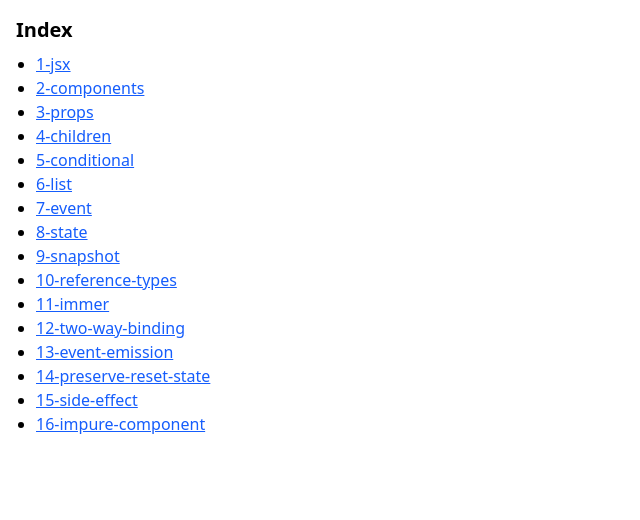
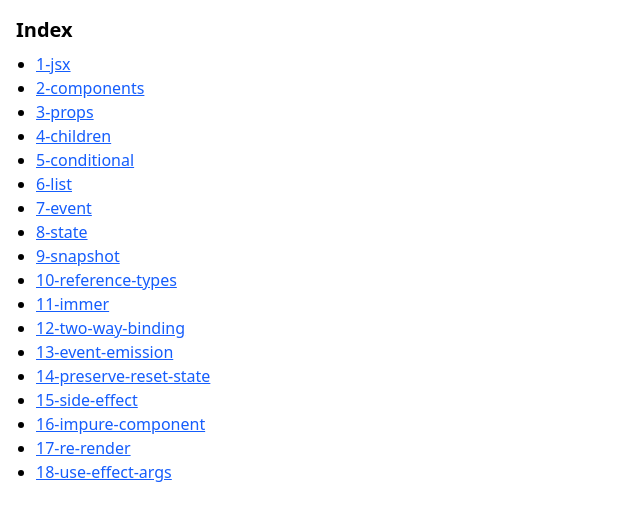
Before and after one commit to nakorncode/workshop, a React (Vite) app in the folder react/: page / in a window 1280 px wide. Shown: the top 520 px of the page, without its empty margins (0-640 px from the left). Built offline with nearby package versions, Linux system fonts and the light colour scheme.

Commit message:
feat: add 17-re-render and 18-use-effect-args routes with updates to index

```diff
--- a/react/src/routeTree.gen.ts
+++ b/react/src/routeTree.gen.ts
@@ -17,6 +17,8 @@ import { Route as R5ConditionalRouteImport } from './routes/5-conditional'
 import { Route as R4ChildrenRouteImport } from './routes/4-children'
 import { Route as R3PropsRouteImport } from './routes/3-props'
 import { Route as R2ComponentsRouteImport } from './routes/2-components'
+import { Route as R18UseEffectArgsRouteImport } from './routes/18-use-effect-args'
+import { Route as R17ReRenderRouteImport } from './routes/17-re-render'
 import { Route as R16ImpureComponentRouteImport } from './routes/16-impure-component'
 import { Route as R15SideEffectRouteImport } from './routes/15-side-effect'
 import { Route as R14PreserveResetStateRouteImport } from './routes/14-preserve-reset-state'
@@ -65,6 +67,16 @@ const R3PropsRoute = R3PropsRouteImport.update({
 const R2ComponentsRoute = R2ComponentsRouteImport.update({
   id: '/2-components',
   path: '/2-components',
+  getParentRoute: () => rootRouteImport,
+} as any)
+const R18UseEffectArgsRoute = R18UseEffectArgsRouteImport.update({
+  id: '/18-use-effect-args',
+  path: '/18-use-effect-args',
+  getParentRoute: () => rootRouteImport,
+} as any)
+const R17ReRenderRoute = R17ReRenderRouteImport.update({
+  id: '/17-re-render',
+  path: '/17-re-render',
   getParentRoute: () => rootRouteImport,
 } as any)
 const R16ImpureComponentRoute = R16ImpureComponentRouteImport.update({
@@ -123,6 +135,8 @@ export interface FileRoutesByFullPath {
   '/14-preserve-reset-state': typeof R14PreserveResetStateRoute
   '/15-side-effect': typeof R15SideEffectRoute
   '/16-impure-component': typeof R16ImpureComponentRoute
+  '/17-re-render': typeof R17ReRenderRoute
+  '/18-use-effect-args': typeof R18UseEffectArgsRoute
   '/2-components': typeof R2ComponentsRoute
   '/3-props': typeof R3PropsRoute
   '/4-children': typeof R4ChildrenRoute
@@ -142,6 +156,8 @@ export interface FileRoutesByTo {
   '/14-preserve-reset-state': typeof R14PreserveResetStateRoute
   '/15-side-effect': typeof R15SideEffectRoute
   '/16-impure-component': typeof R16ImpureComponentRoute
+  '/17-re-render': typeof R17ReRenderRoute
+  '/18-use-effect-args': typeof R18UseEffectArgsRoute
   '/2-components': typeof R2ComponentsRoute
   '/3-props': typeof R3PropsRoute
   '/4-children': typeof R4ChildrenRoute
@@ -162,6 +178,8 @@ export interface FileRoutesById {
   '/14-preserve-reset-state': typeof R14PreserveResetStateRoute
   '/15-side-effect': typeof R15SideEffectRoute
   '/16-impure-component': typeof R16ImpureComponentRoute
+  '/17-re-render': typeof R17ReRenderRoute
+  '/18-use-effect-args': typeof R18UseEffectArgsRoute
   '/2-components': typeof R2ComponentsRoute
   '/3-props': typeof R3PropsRoute
   '/4-children': typeof R4ChildrenRoute
@@ -183,6 +201,8 @@ export interface FileRouteTypes {
     | '/14-preserve-reset-state'
     | '/15-side-effect'
     | '/16-impure-component'
+    | '/17-re-render'
+    | '/18-use-effect-args'
     | '/2-components'
     | '/3-props'
     | '/4-children'
@@ -202,6 +222,8 @@ export interface FileRouteTypes {
     | '/14-preserve-reset-state'
     | '/15-side-effect'
     | '/16-impure-component'
+    | '/17-re-render'
+    | '/18-use-effect-args'
     | '/2-components'
     | '/3-props'
     | '/4-children'
@@ -221,6 +243,8 @@ export interface FileRouteTypes {
     | '/14-preserve-reset-state'
     | '/15-side-effect'
     | '/16-impure-component'
+    | '/17-re-render'
+    | '/18-use-effect-args'
     | '/2-components'
     | '/3-props'
     | '/4-children'
@@ -241,6 +265,8 @@ export interface RootRouteChildren {
   R14PreserveResetStateRoute: typeof R14PreserveResetStateRoute
   R15SideEffectRoute: typeof R15SideEffectRoute
   R16ImpureComponentRoute: typeof R16ImpureComponentRoute
+  R17ReRenderRoute: typeof R17ReRenderRoute
+  R18UseEffectArgsRoute: typeof R18UseEffectArgsRoute
   R2ComponentsRoute: typeof R2ComponentsRoute
   R3PropsRoute: typeof R3PropsRoute
   R4ChildrenRoute: typeof R4ChildrenRoute
@@ -307,6 +333,20 @@ declare module '@tanstack/react-router' {
       path: '/2-components'
       fullPath: '/2-components'
       preLoaderRoute: typeof R2ComponentsRouteImport
+      parentRoute: typeof rootRouteImport
+    }
+    '/18-use-effect-args': {
+      id: '/18-use-effect-args'
+      path: '/18-use-effect-args'
+      fullPath: '/18-use-effect-args'
+      preLoaderRoute: typeof R18UseEffectArgsRouteImport
+      parentRoute: typeof rootRouteImport
+    }
+    '/17-re-render': {
+      id: '/17-re-render'
+      path: '/17-re-render'
+      fullPath: '/17-re-render'
+      preLoaderRoute: typeof R17ReRenderRouteImport
       parentRoute: typeof rootRouteImport
     }
     '/16-impure-component': {
@@ -385,6 +425,8 @@ const rootRouteChildren: RootRouteChildren = {
   R14PreserveResetStateRoute: R14PreserveResetStateRoute,
   R15SideEffectRoute: R15SideEffectRoute,
   R16ImpureComponentRoute: R16ImpureComponentRoute,
+  R17ReRenderRoute: R17ReRenderRoute,
+  R18UseEffectArgsRoute: R18UseEffectArgsRoute,
   R2ComponentsRoute: R2ComponentsRoute,
   R3PropsRoute: R3PropsRoute,
   R4ChildrenRoute: R4ChildrenRoute,
--- /dev/null
+++ b/react/src/routes/17-re-render.tsx
@@ -0,0 +1,57 @@
+import { createFileRoute } from '@tanstack/react-router'
+import { useEffect, useState } from 'react'
+
+export const Route = createFileRoute('/17-re-render')({
+  component: RouteComponent,
+})
+
+function RouteComponent() {
+  return (
+    <>
+      <IncorrectShowTime></IncorrectShowTime>
+      <hr className="my-4" />
+      <BadShowTime></BadShowTime>
+      <hr className="my-4" />
+      <GoodShowTime></GoodShowTime>
+    </>
+  )
+}
+
+// ยกตัวอย่างปัญหาหากใช้ Impure Component อย่างเช่นการใช้ new Date() ร่วมกับ setInterval()
+// ที่เราต้องการแสดงผลลัพธ์ของหน้าเว็บ ให้มีการเปลี่ยนแปลงวันเวลาทุก 1 วินาที
+// เราจำเป็นต้องสั่งให้เกิดการ Re-render ด้วยการใช้ useState() หากกำหนดผ่านตัวแปรปกติ
+// จะไม่มีการสั่งรัน Function เพื่อ Re-render ใหม่
+function IncorrectShowTime() {
+  let now = new Date()
+  setInterval(() => {
+    now = new Date()
+  }, 1000)
+  return <div>Current time: {now.toLocaleString()}</div>
+}
+
+// หากเปลี่ยนไปใช้ Pure Component คือข้อมูลทุกอย่างที่จะมีการเปลี่ยนแปลงผ่าน setInterval()
+// เป็นระยะ ซึ่งเรียกว่า Side Effect ที่จะเกิดขึ้นภายในการ Render เราจะต้องการให้ Re-render ใหม่
+// (หรือก็คือเรียก Function ใหม่ทุกครั้ง) เราจึงจำเป็นต้องใช้คุณสมบัติของ useState()
+// เพื่อบอกว่าเมื่อมีการเปลี่ยนแปลง ให้เกิดการ Re-render ใหม่ทุกครั้งด้วย
+function BadShowTime() {
+  const [now, setNow] = useState(new Date())
+  setInterval(() => {
+    setNow(new Date())
+    console.log('❌ Side effect!')
+  }, 1000)
+  return <div>Current time: {now.toLocaleString()}</div>
+}
+
+// แต่เราจะยังพบอีกปัญหา เพราะเรายังคงเรียก Side Effect ระหว่างที่มีการ Re-render จะมีการเรียก
+// setInterval() ซ้ำไปซ้ำมา ถึงแม้ว่าทางปฏิบัติจะสามารถใช้งานได้ แต่เมื่อใช้งานจริงจะส่งผลต่อประสิทธิภาพแย่ลงอย่างมาก
+// เราจึงต้องกำหนด Side Effect ทั้งหมดไว้ที่ useEffect() อีกด้วย
+function GoodShowTime() {
+  const [now, setNow] = useState(new Date())
+  useEffect(() => {
+    setInterval(() => {
+      setNow(new Date())
+    }, 1000)
+    console.log('✅ In useEffect()')
+  }, [])
+  return <div>Current time: {now.toLocaleString()}</div>
+}
--- /dev/null
+++ b/react/src/routes/18-use-effect-args.tsx
@@ -0,0 +1,45 @@
+import { createFileRoute } from '@tanstack/react-router'
+import { useEffect, useState } from 'react'
+
+export const Route = createFileRoute('/18-use-effect-args')({
+  component: RouteComponent,
+})
+
+function RouteComponent() {
+  const [show, setShow] = useState(true)
+  return (
+    <div>
+      {show && <TitleUpdater/>}
+      <button onClick={() => setShow(!show)} className="mt-2 bg-blue-600 hover:bg-blue-700 text-white py-1 px-3 rounded cursor-pointer">Toggle Show/Hide</button>
+    </div>
+  )
+}
+
+function TitleUpdater() {
+  const [title, setTitle] = useState('My Website')
+
+  // 1. Run every re-render (ไม่ค่อยได้ใช้)
+  useEffect(() => {
+    console.log('Re-render triggered')
+  })
+
+  // 2. Run on mounted (ครั้งเดียว หรือรันใหม่เมื่อมีการ Mounted อีกครั้ง)
+  useEffect(() => {
+    console.log('Component mounted')
+    return () => {
+      // วิธีนี้เราสามารถ Cleanup ได้โดย Return function callback คือเมื่อ Unmounted
+      console.log('Component unmounted')
+    }
+  }, [])
+
+  // 3. Run on dependencies changed (รันก็ต่อเมื่อมีการเปลี่ยนแปลงข้อมูล)
+  useEffect(() => {
+    document.title = title
+  }, [title])
+
+  return (
+    <div>
+      <input type="text" value={title} onChange={(e) => setTitle(e.target.value)} className="border border-gray-300 px-2 py-1 rounded" />
+    </div>
+  )
+}
--- a/react/src/routes/index.tsx
+++ b/react/src/routes/index.tsx
@@ -25,6 +25,8 @@ function App() {
         <li><a href="/14-preserve-reset-state" className="underline text-blue-600">14-preserve-reset-state</a></li>
         <li><a href="/15-side-effect" className="underline text-blue-600">15-side-effect</a></li>
         <li><a href="/16-impure-component" className="underline text-blue-600">16-impure-component</a></li>
+        <li><a href="/17-re-render" className="underline text-blue-600">17-re-render</a></li>
+        <li><a href="/18-use-effect-args" className="underline text-blue-600">18-use-effect-args</a></li>
       </ul>
     </>
   )
```
